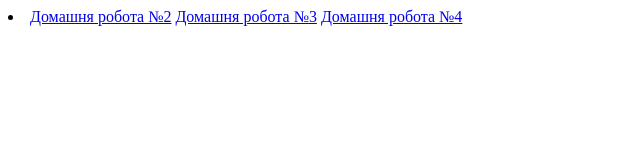
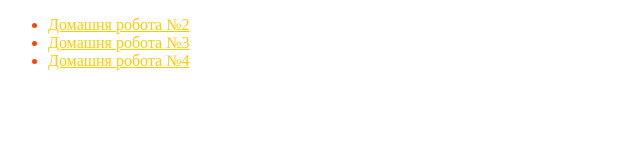
Before and after one commit to FarBlaz/homeworkss, a plain HTML site: page index.html in a window 1280 px wide. Shown: the whole page, without its empty margins (0-640 px from the left). Drawn offline with Linux system fonts and the light colour scheme; files that its build step writes are made by us from their sources.

Commit message:
Add files via upload

```diff
--- a/index.html
+++ b/index.html
@@ -4,16 +4,22 @@
     <head>
         <meta charset="UTF-8">
         <meta name="viewport" content="width=device-width, initial-scale=1.0">
-        <title>Document</title>
+        <title>Homeworks</title>
+        <link rel="stylesheet" href="style.css">
     </head>
 
     <body>
+        <ul>
             <li>
                 <a href="homework_2/index.html">Домашня робота №2</a>
+            </li>
+            <li>
                 <a href="homework_03/index.html">Домашня робота №3</a>
+            </li>
+            <li>
                 <a href="homework_04/index.html">Домашня робота №4</a>
             </li>
-    </body>
 
+        </ul>
 
     </html>
```
Lines whose indentation alone changed are shown as unchanged.
